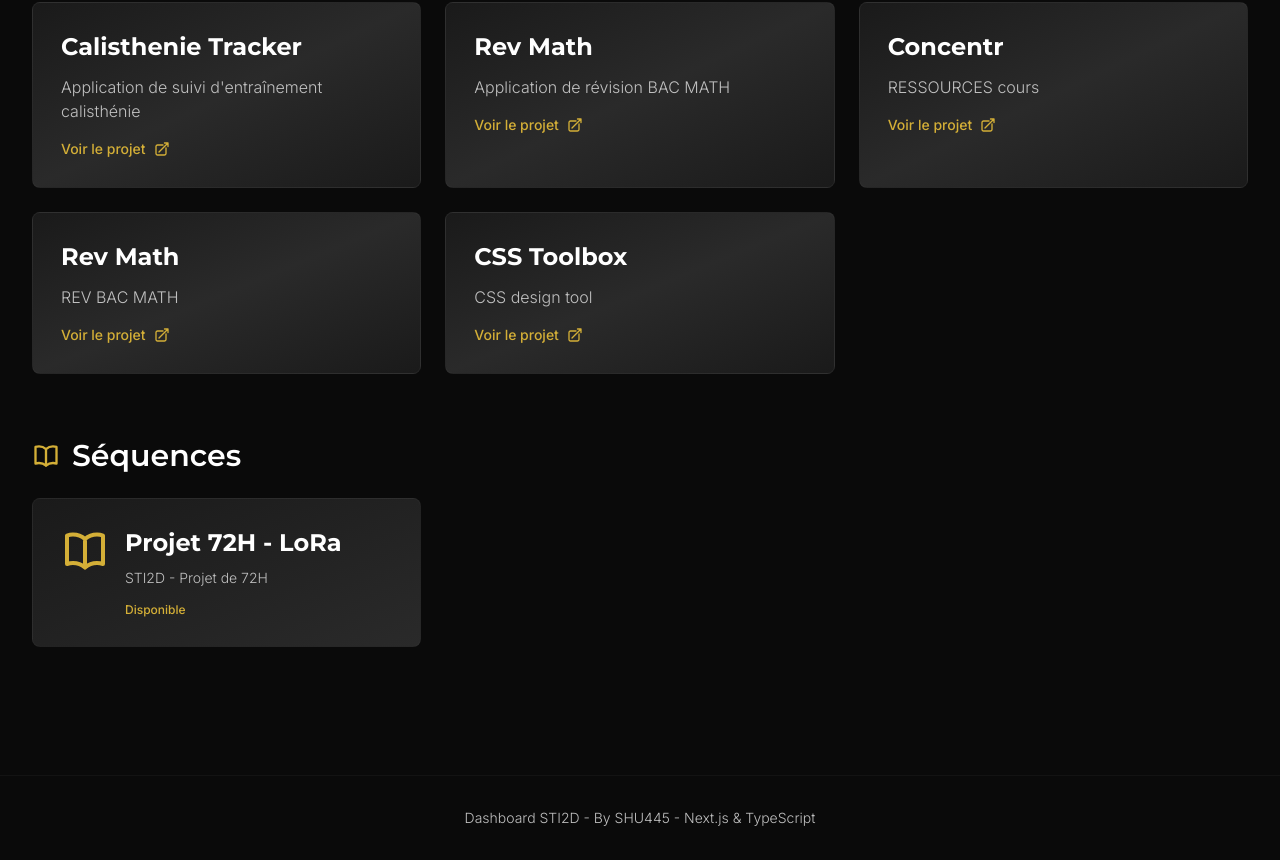
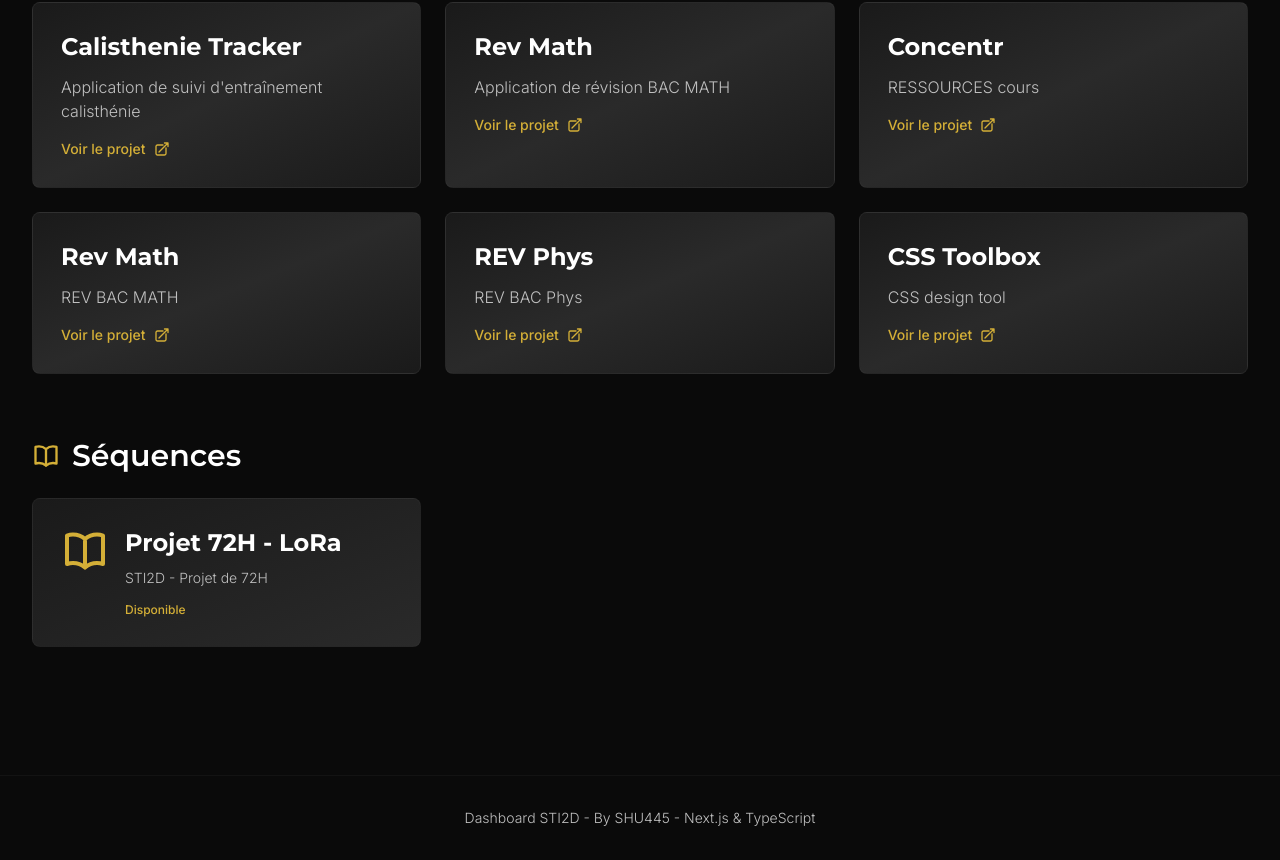
Before and after one commit to SHU445/STI2D-app, a Next.js app: page / in a window 1280 px wide. Shown: the part 2551-3411 px from the top of the page. Built offline with nearby package versions, Linux system fonts and the light colour scheme.

Commit message:
"Push_new_link"

```diff
--- a/app/page.tsx
+++ b/app/page.tsx
@@ -158,6 +158,12 @@ const projects: Project[] = [
     title: 'Rev Math',
     url: 'https://rev-math.vercel.app/',
     description: 'REV BAC MATH'
+  },
+
+  {
+    title: 'REV Phys',
+    url: 'https://rev-phys.vercel.app/',
+    description: 'REV BAC Phys'
   },
 
   /*{
```
